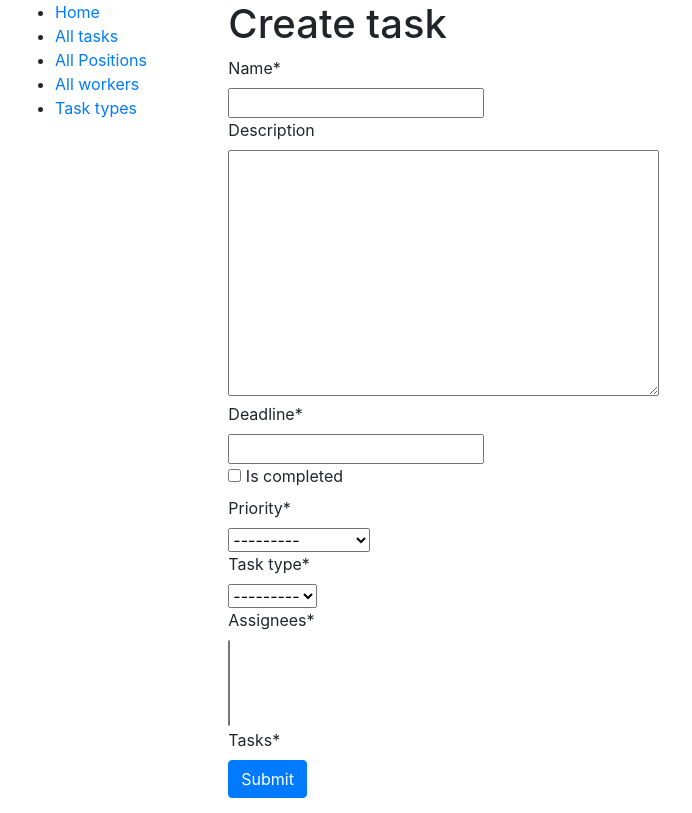
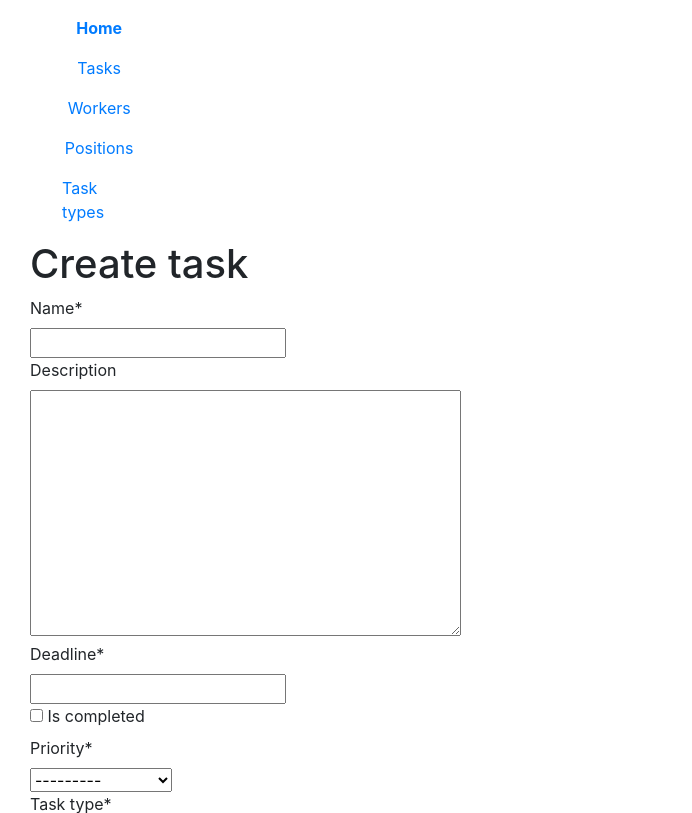
Before and after one commit to vlamuha/task-manager, a Django app: page /task/create/ in a window 1280 px wide. Shown: the top 813 px of the page, without its empty margins (0-692 px from the left). Run offline with Django 4.2, Linux system fonts and the light colour scheme; the visitor is signed in with stand-in values (Sample User, id 1); data that the repository does not hold is empty; some libraries are stand-ins or nearby versions.

Commit message:
Updated sidebar and added WorkerCreationForm, updated view

```diff
--- a/tasks/forms.py
+++ b/tasks/forms.py
@@ -1,7 +1,8 @@
 from django import forms
 from django.contrib.auth import get_user_model
+from django.contrib.auth.forms import UserCreationForm
 
-from tasks.models import Task
+from tasks.models import Task, Worker
 
 
 class TaskForm(forms.ModelForm):
@@ -13,3 +14,13 @@
     class Meta:
         model = Task
         fields = "__all__"
+
+
+class WorkerCreationForm(UserCreationForm):
+    class Meta(UserCreationForm.Meta):
+        model = Worker
+        fields = UserCreationForm.Meta.fields + (
+            "position",
+            "first_name",
+            "last_name",
+        )
--- a/tasks/models.py
+++ b/tasks/models.py
@@ -4,6 +4,9 @@
 
 class Position(models.Model):
     name = models.CharField(max_length=255)
+
+    def __str__(self):
+        return self.name
 
 
 class Worker(AbstractUser):
@@ -12,6 +15,9 @@
 
 class TaskType(models.Model):
     name = models.CharField(max_length=255)
+
+    def __str__(self):
+        return self.name
 
 
 class Task(models.Model):
--- a/tasks/urls.py
+++ b/tasks/urls.py
@@ -20,13 +20,12 @@
     TaskTypeCreateView,
     TaskTypeUpdateView,
     TaskTypeDeleteView,
-    TaskTypeCreateView,
 )
 
 
 urlpatterns = [
     path("", index, name="index"),
-    path("task_list/", TaskListView.as_view(), name="task_list"),
+    path("task_list/", TaskListView.as_view(), name="task-list"),
     path("task/<int:pk>/", TaskDetailView.as_view(), name="task-detail"),
     path("task/create/", TaskCreateView.as_view(), name="task-create"),
     path("task/<int:pk>/update", TaskUpdateView.as_view(), name="task-update"),
--- a/tasks/views.py
+++ b/tasks/views.py
@@ -3,7 +3,7 @@
 from django.urls import reverse_lazy
 from django.views import generic
 
-from tasks.forms import TaskForm
+from tasks.forms import TaskForm, WorkerCreationForm
 from tasks.models import Worker, Task, Position, TaskType
 
 
@@ -38,7 +38,7 @@
 
 class TaskUpdateView(LoginRequiredMixin, generic.CreateView):
     model = Task
-    fields = "__all__"
+    form_class = TaskForm
     success_url = reverse_lazy("tasks:task-list")
 
 
@@ -58,7 +58,7 @@
 
 class WorkerCreateView(LoginRequiredMixin, generic.CreateView):
     model = Worker
-    fields = "__all__"
+    form_class = WorkerCreationForm
     success_url = reverse_lazy("tasks:worker-list")
 
 
@@ -79,7 +79,7 @@
 
 class PositionListView(LoginRequiredMixin, generic.ListView):
     model = Position
-    template_name = "tasks/positions.html"
+    template_name = "tasks/positions_list.html"
 
 
 class PositionDetailView(LoginRequiredMixin, generic.DetailView):
@@ -89,13 +89,13 @@
 class PositionCreateView(LoginRequiredMixin, generic.CreateView):
     model = Position
     fields = "__all__"
-    success_url = reverse_lazy("tasks:positions-list")
+    success_url = reverse_lazy("tasks:positions_list")
 
 
 class PositionUpdateView(LoginRequiredMixin, generic.UpdateView):
     model = Position
     fields = "__all__"
-    success_url = reverse_lazy("tasks:positions-list")
+    success_url = reverse_lazy("tasks:positions_list")
 
 
 class PositionDeleteView(
@@ -104,7 +104,7 @@
     generic.DeleteView
 ):
     model = Position
-    success_url = reverse_lazy("tasks:positions-list")
+    success_url = reverse_lazy("tasks:positions_list")
 
 
 class TaskTypeListView(LoginRequiredMixin, generic.ListView):
@@ -119,15 +119,15 @@
 class TaskTypeCreateView(LoginRequiredMixin, generic.CreateView):
     model = TaskType
     fields = "__all__"
-    success_url = reverse_lazy("tasks:task-types")
+    success_url = reverse_lazy("tasks:task_type_list")
 
 
 class TaskTypeUpdateView(LoginRequiredMixin, generic.UpdateView):
     model = TaskType
     fields = "__all__"
-    success_url = reverse_lazy("tasks:task-types")
+    success_url = reverse_lazy("tasks:task_type_list")
 
 
 class TaskTypeDeleteView(LoginRequiredMixin, generic.DeleteView):
     model = TaskType
-    success_url = reverse_lazy("tasks:task-types")
+    success_url = reverse_lazy("tasks:task_type_list")
--- a/templates/includes/sidebar.html
+++ b/templates/includes/sidebar.html
@@ -1,7 +1,22 @@
-<ul class="sidebar-nav">
-  <li><a href="{% url "tasks:index" %}">Home</a></li>
-  <li><a href="{% url "tasks:task-list" %}">All tasks</a></li>
-  <li><a href="{% url "tasks:positions-list" %}">All Positions</a></li>
-  <li><a href="{% url "tasks:worker-list" %}">All workers</a></li>
-  <li><a href="{% url "tasks:task-types" %}">Task types</a></li>
-</ul>
+<nav class="navbar" id="mainNav">
+  <div class="container">
+      <ul class="container navbar-nav flex-row justify-content-center">
+        <li class="nav-item mx-3">
+          <a class="nav-link active" style="" aria-current="page" href="{% url "tasks:index" %}"><strong>Home</strong></a>
+        </li>
+        <li class="nav-item mx-3">
+          <a class="nav-link active" aria-current="page" href="{% url "tasks:task-list" %}">Tasks</a>
+        </li>
+        <li class="nav-item mx-3">
+          <a class="nav-link active" aria-current="page" href="{% url "tasks:worker-list" %}">Workers</a>
+        </li>
+        <li class="nav-item mx-3">
+          <a class="nav-link active" aria-current="page" href="{% url "tasks:positions-list" %}">Positions</a>
+        </li>
+        <li class="nav-item mx-3">
+          <a class="nav-link active" aria-current="page" href="{% url "tasks:task-types" %}">Task types</a>
+        </li>
+      </ul>
+    </div>
+  </div>
+</nav>
```
Also changed, not shown: templates/tasks/positions.html (deleted), templates/tasks/positions_list.html (added).
